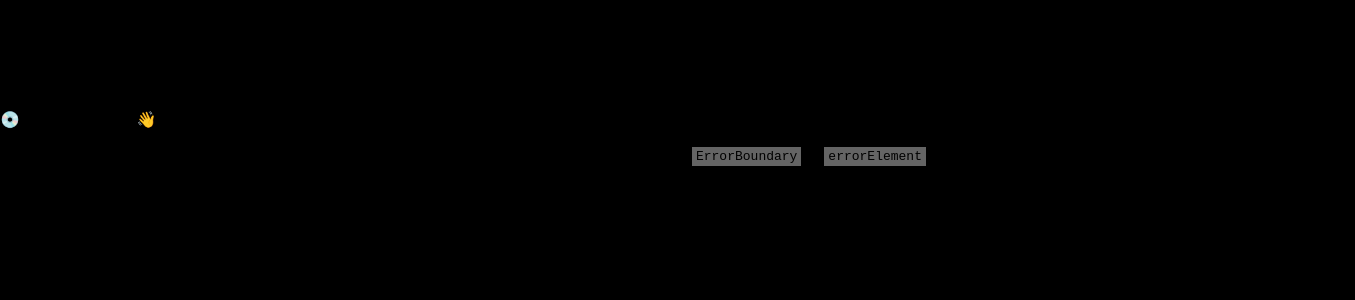
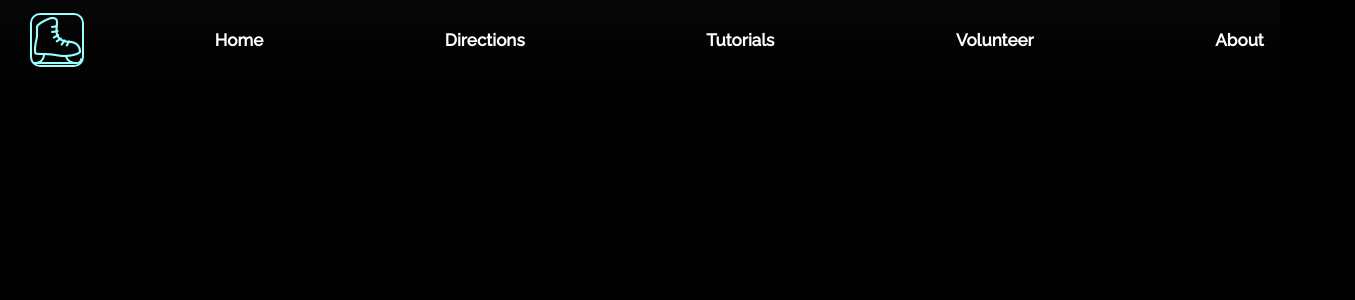
Before and after one commit to edd-ie/speed-skating, a React (Vite) app: page /tutorial in a window 1280 px wide. Before the commit this address had no page. Shown: the top 300 px of the page, 1355 px wide, since content can reach past the window. Built offline with nearby package versions, Linux system fonts and the light colour scheme.

Commit message:
About page configuration

```diff
--- a/src/App.jsx
+++ b/src/App.jsx
@@ -3,6 +3,7 @@ import './App.css'
 import Home from './components/Home'
 import {RouterProvider, createBrowserRouter} from 'react-router-dom'
 import Volunteer from './components/Directory/Volunteer'
+import Tutorial from './components/Directory/Tutorial'
 
 
 function App() {
@@ -16,6 +17,10 @@ function App() {
       {
         path: "/volunteer",
         element: <Volunteer/>
+      },
+      {
+        path: "/tutorial",
+        element: <Tutorial/>
       }
     ]
   )
--- /dev/null
+++ b/src/components/Directory/Tutorial.jsx
@@ -0,0 +1,16 @@
+import React from "react";
+import Header from "../Header";
+import "../Styles/Tutorial.css"
+
+export default function Tutorial() {
+
+    return(
+        <div className="Tutorial">
+
+
+
+
+            <Header/>
+        </div>
+    )
+}
--- a/src/components/Header.jsx
+++ b/src/components/Header.jsx
@@ -23,6 +23,10 @@ export default function Header() {
         }
     }
 
+    function changeSite(){
+        window.open("https://www.frederictonspeedskating.com/")
+    }
+
     return (
     <div className="Header">
         <Link to="/">
@@ -30,10 +34,10 @@ export default function Header() {
         </Link>
         <ul className="nav inactive" id="navigation">
             <li><Link to="/">Home</Link></li>
-            <li><Link to="/">Directions</Link></li>
-            <li><Link to="/">Tutorials</Link></li>
+            <li><Link to="">Directions</Link></li>
+            <li><Link to="/tutorial">Tutorials</Link></li>
             <li><Link to="/volunteer">Volunteer</Link></li>
-            <li><Link to="/">About</Link></li>
+            <li onClick={changeSite}><Link to="">About</Link></li>
             <li id="closeNav" className="large"><Link to="" onClick={handleMenu}>Close</Link></li>
         </ul>
         <span id="menu" className="material-symbols-sharp large" onClick={handleMenu}>
--- a/src/components/Home.jsx
+++ b/src/components/Home.jsx
@@ -34,9 +34,11 @@ export default function Home() {
               <p>Time: {time}</p>
             </div>
             <div className="selection">
-              <div className="option">
-                <h1>Tutorials</h1>
-              </div>
+              <Link to="/tutorial">
+                <div className="option">
+                  <h1>Tutorials</h1>
+                </div>
+              </Link>
               <Link to="/volunteer">
                 <div className="option">
                   <h1>Volunteer</h1>
--- /dev/null
+++ b/src/components/Styles/Tutorial.css
@@ -0,0 +1,5 @@
+.Tutorial{
+    position: absolute;
+    width: 100vw;
+    min-height: 100vh;
+}
```
